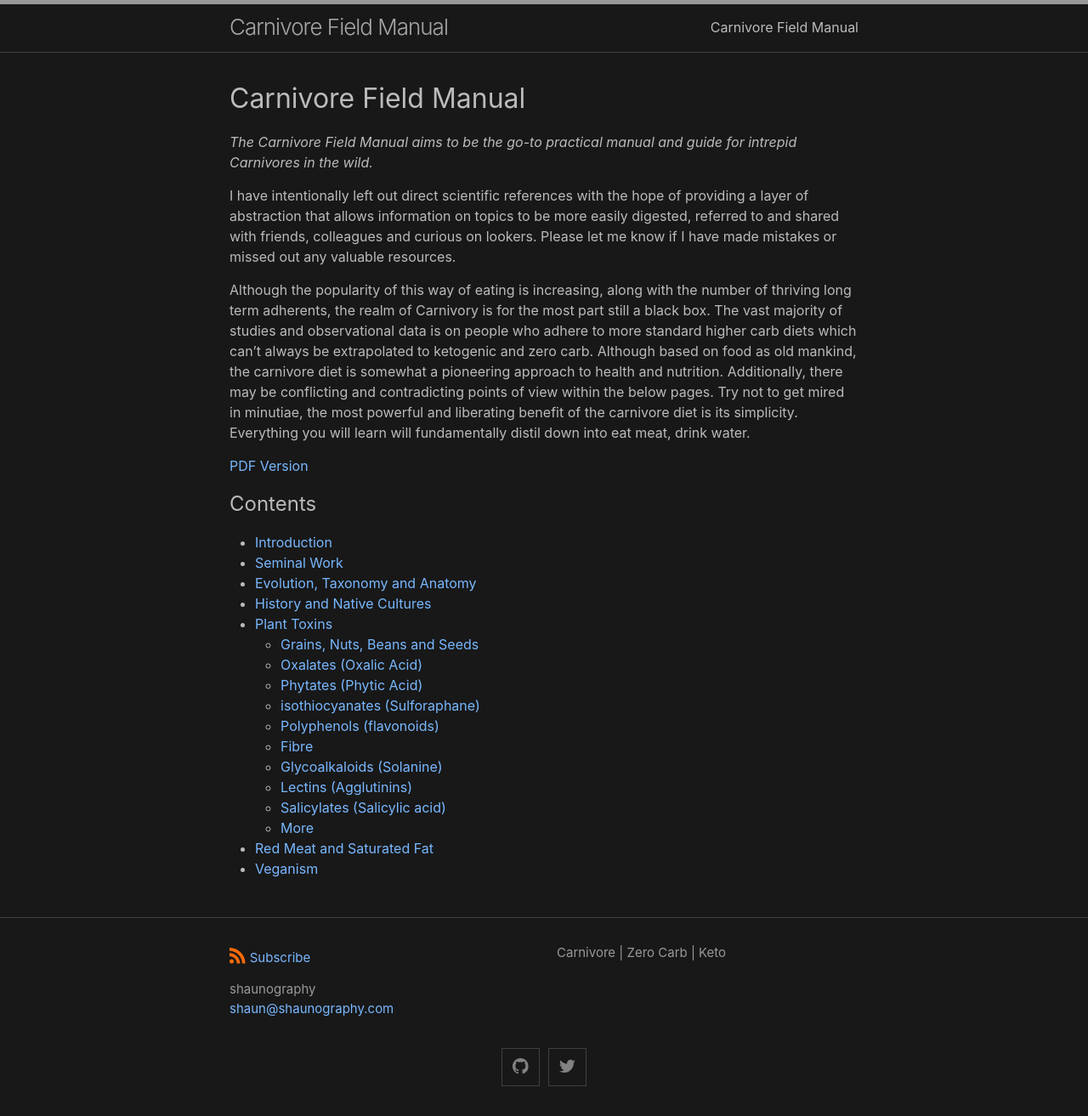
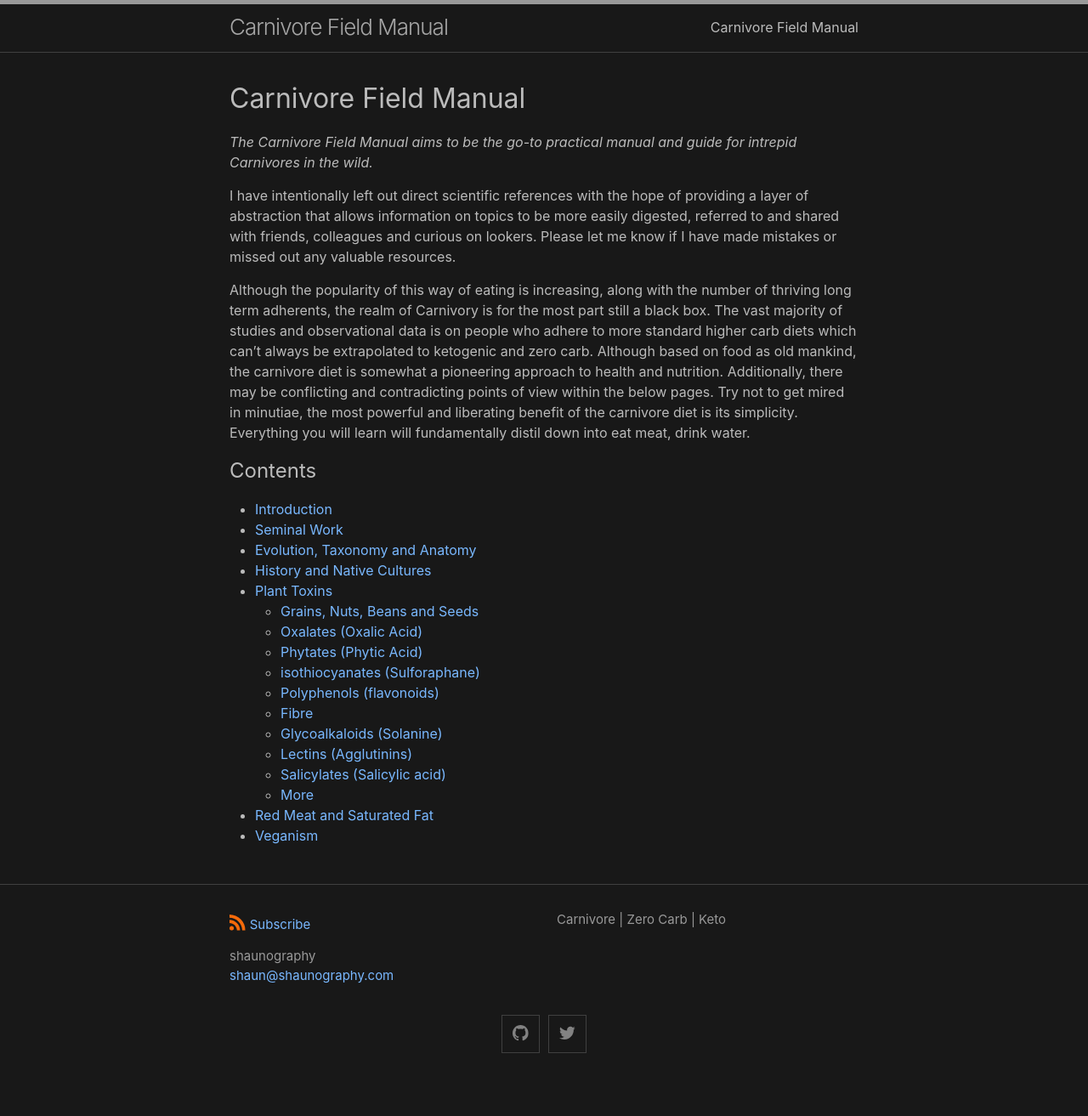
Before and after one commit to shaunography/carnivore, a Jekyll site: the page built from index.md, in a window 1280 px wide. Shown: the whole page at 85% size. Built offline with Jekyll 4.4.1, drawn with Linux system fonts in a browser that asks for light colours; after the commit the page ends 1274 px from its top, so only the background shows below that.

Commit message:
removed pdf

```diff
--- a/index.md
+++ b/index.md
@@ -11,8 +11,6 @@ I have intentionally left out direct scientific references with the hope of prov
 Please let me know if I have made mistakes or missed out any valuable resources.
 
 Although the popularity of this way of eating is increasing, along with the number of thriving long term adherents, the realm of Carnivory is for the most part still a black box. The vast majority of studies and observational data is on people who adhere to more standard higher carb diets which can’t always be extrapolated to ketogenic and zero carb. Although based on food as old mankind, the carnivore diet is somewhat a pioneering approach to health and nutrition. Additionally, there may be conflicting and contradicting points of view within the below pages. Try not to get mired in minutiae, the most powerful and liberating benefit of the carnivore diet is its simplicity. Everything you will learn will fundamentally distil down into eat meat, drink water.
-
-[PDF Version](Carnivore_Field_Manual.pdf)
 
 ## Contents
 
```
Also changed, not shown: 1 other file.
